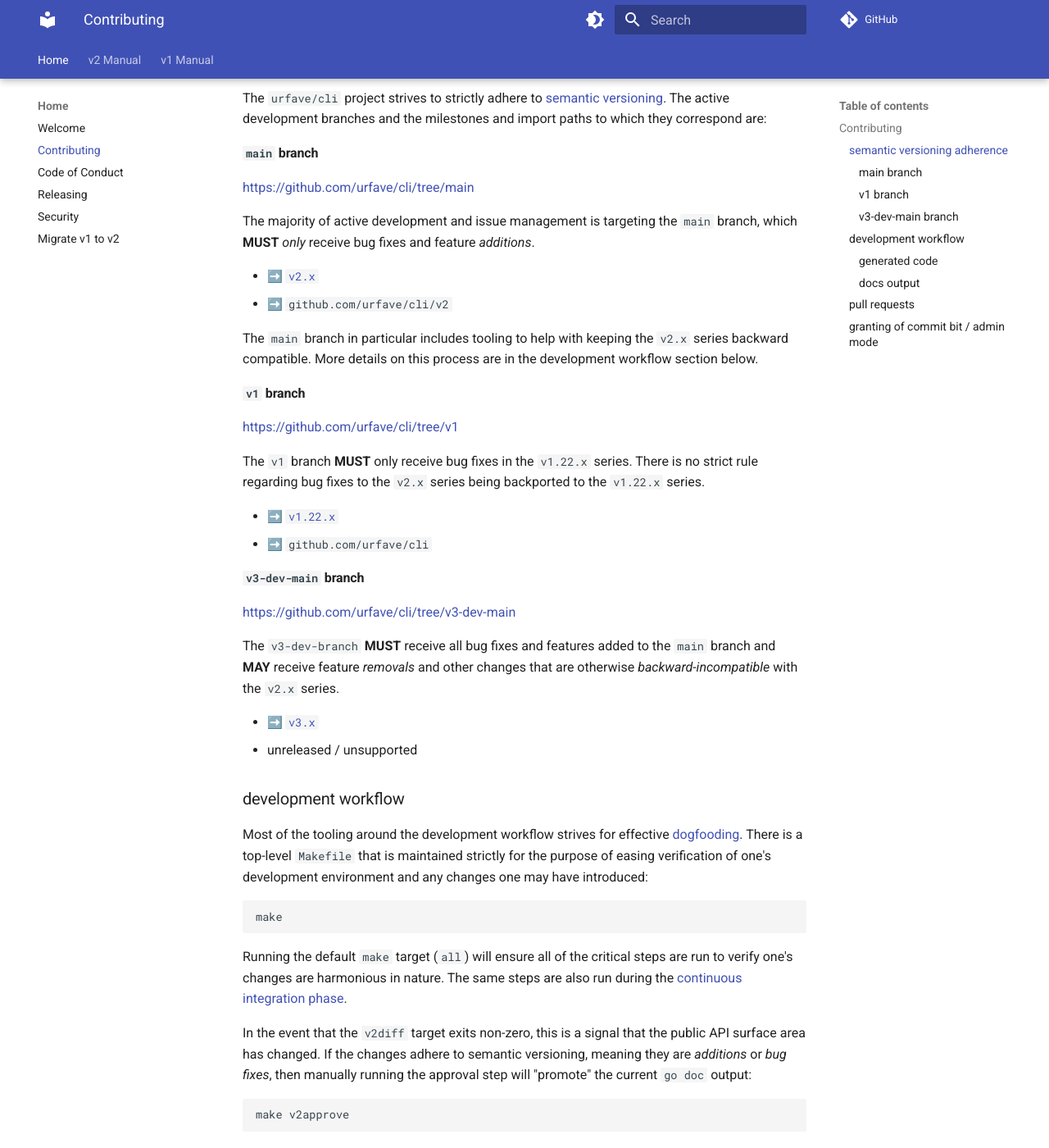
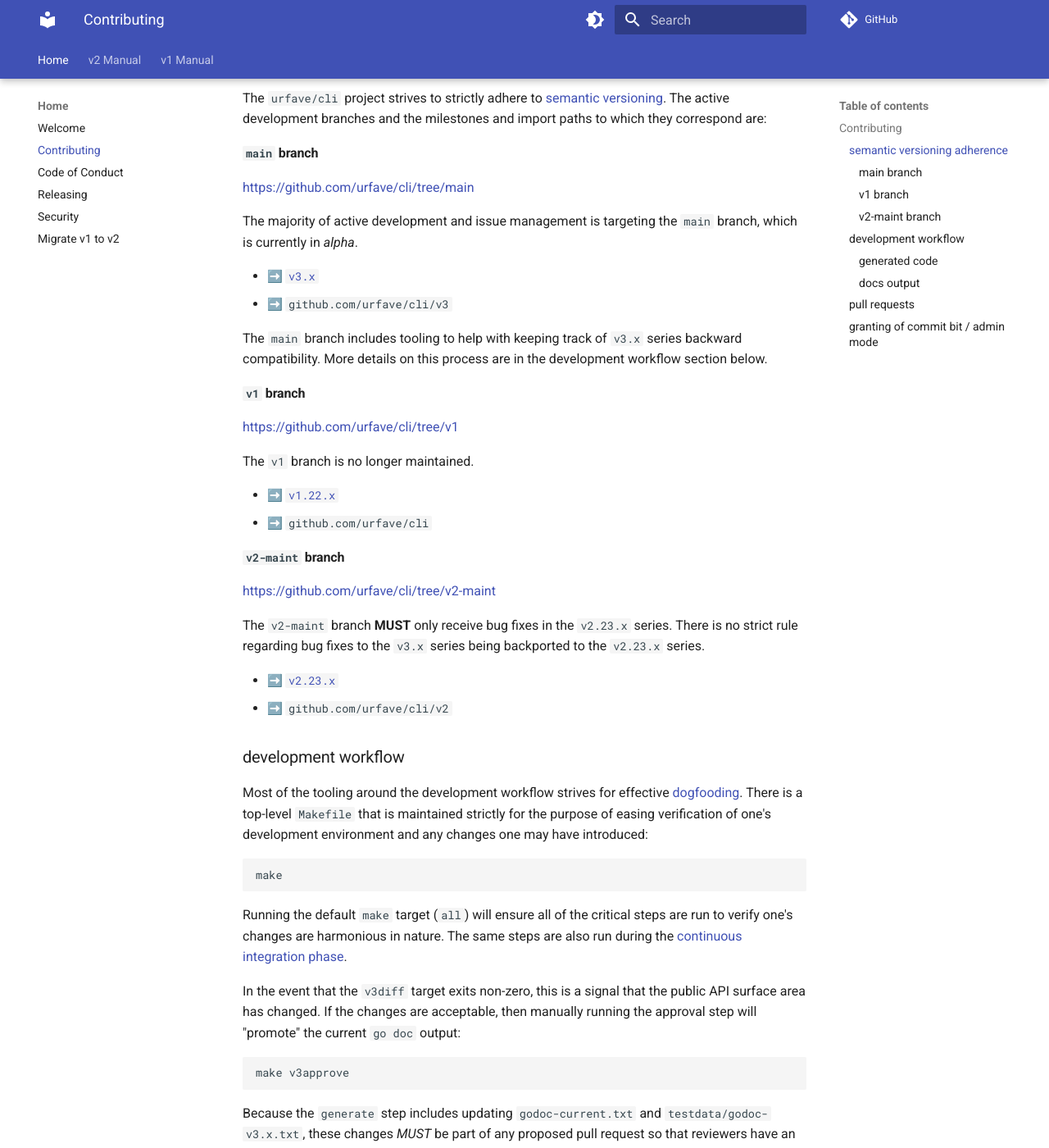
Before and after one commit to urfave/cli, an MkDocs documentation site: the page built from docs/CONTRIBUTING.md, in a window 1280 px wide and 1400 px high, scrolled down 461 px. Shown: the whole window at 82% size. Built offline with MkDocs 1.6.1 and Material for MkDocs 9.7.7, drawn with Linux system fonts in a browser that asks for light colours; emoji names are drawn with the system emoji font; comment, search, counter and statistics services are not loaded; some of the changed text lies outside the part shown.

Commit message:
Update branch explanations and semver-ish automation
given move to main as v3

````diff
--- a/docs/CONTRIBUTING.md
+++ b/docs/CONTRIBUTING.md
@@ -21,36 +21,33 @@ milestones and import paths to which they correspond are:
 <https://github.com/urfave/cli/tree/main>
 
 The majority of active development and issue management is targeting the `main` branch,
-which **MUST** *only* receive bug fixes and feature *additions*.
+which is currently in *alpha*.
 
-- :arrow_right: [`v2.x`](https://github.com/urfave/cli/milestone/16)
-- :arrow_right: `github.com/urfave/cli/v2`
+- :arrow_right: [`v3.x`](https://github.com/urfave/cli/milestone/5)
+- :arrow_right: `github.com/urfave/cli/v3`
 
-The `main` branch in particular includes tooling to help with keeping the `v2.x` series
-backward compatible. More details on this process are in the development workflow section
-below.
+The `main` branch includes tooling to help with keeping track of `v3.x` series backward
+compatibility. More details on this process are in the development workflow section below.
 
 #### `v1` branch
 
 <https://github.com/urfave/cli/tree/v1>
 
-The `v1` branch **MUST** only receive bug fixes in the `v1.22.x` series. There is no
-strict rule regarding bug fixes to the `v2.x` series being backported to the `v1.22.x`
-series.
+The `v1` branch is no longer maintained.
 
 - :arrow_right: [`v1.22.x`](https://github.com/urfave/cli/milestone/11)
 - :arrow_right: `github.com/urfave/cli`
 
-#### `v3-dev-main` branch
+#### `v2-maint` branch
 
-<https://github.com/urfave/cli/tree/v3-dev-main>
+<https://github.com/urfave/cli/tree/v2-maint>
 
-The `v3-dev-branch` **MUST** receive all bug fixes and features added to the `main` branch
-and **MAY** receive feature *removals* and other changes that are otherwise
-*backward-incompatible* with the `v2.x` series.
+The `v2-maint` branch **MUST** only receive bug fixes in the `v2.23.x` series. There is no
+strict rule regarding bug fixes to the `v3.x` series being backported to the `v2.23.x`
+series.
 
-- :arrow_right: [`v3.x`](https://github.com/urfave/cli/milestone/5)
-- unreleased / unsupported
+- :arrow_right: [`v2.23.x`](https://github.com/urfave/cli/milestone/16)
+- :arrow_right: `github.com/urfave/cli/v2`
 
 ### development workflow
 
@@ -68,17 +65,16 @@ verify one's changes are harmonious in nature. The same steps are also run durin
 [continuous integration
 phase](https://github.com/urfave/cli/blob/main/.github/workflows/cli.yml).
 
-In the event that the `v2diff` target exits non-zero, this is a signal that the public API
-surface area has changed. If the changes adhere to semantic versioning, meaning they are
-*additions* or *bug fixes*, then manually running the approval step will "promote" the
-current `go doc` output:
+In the event that the `v3diff` target exits non-zero, this is a signal that the public API
+surface area has changed. If the changes are acceptable, then manually running the
+approval step will "promote" the current `go doc` output:
 
 ```sh
-make v2approve
+make v3approve
 ```
 
 Because the `generate` step includes updating `godoc-current.txt` and
-`testdata/godoc-v2.x.txt`, these changes *MUST* be part of any proposed pull request so
+`testdata/godoc-v3.x.txt`, these changes *MUST* be part of any proposed pull request so
 that reviewers have an opportunity to also make an informed decision about the "promotion"
 step.
 
````
Also changed, not shown: 4 other files.
